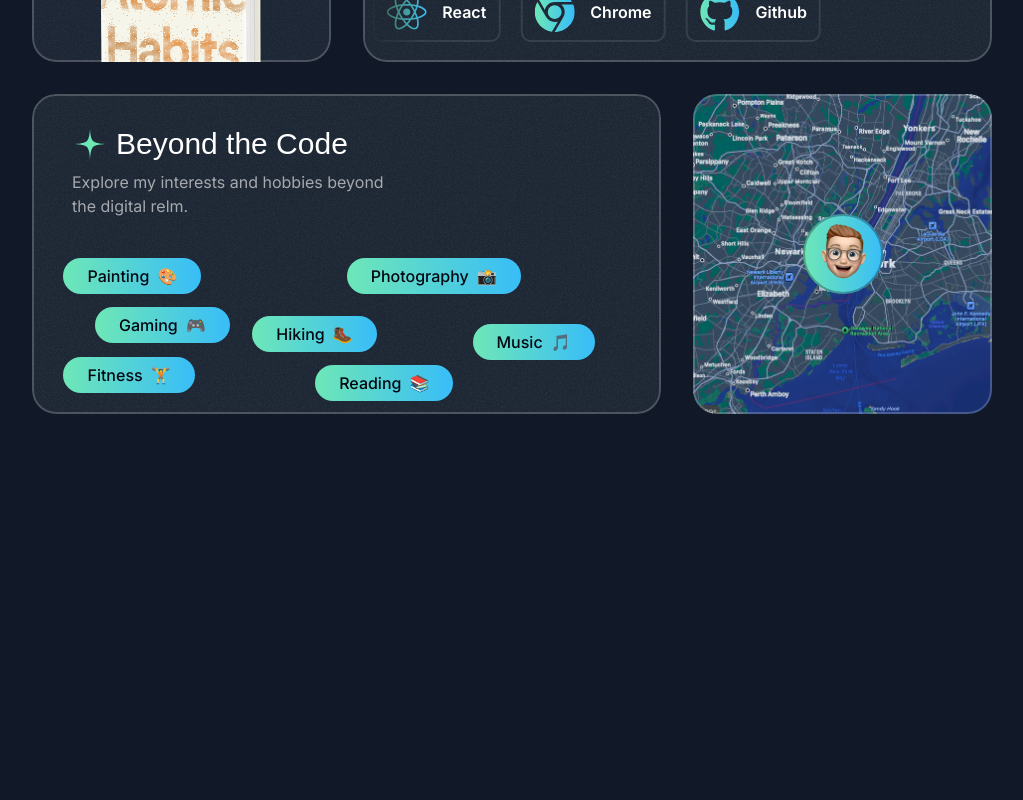
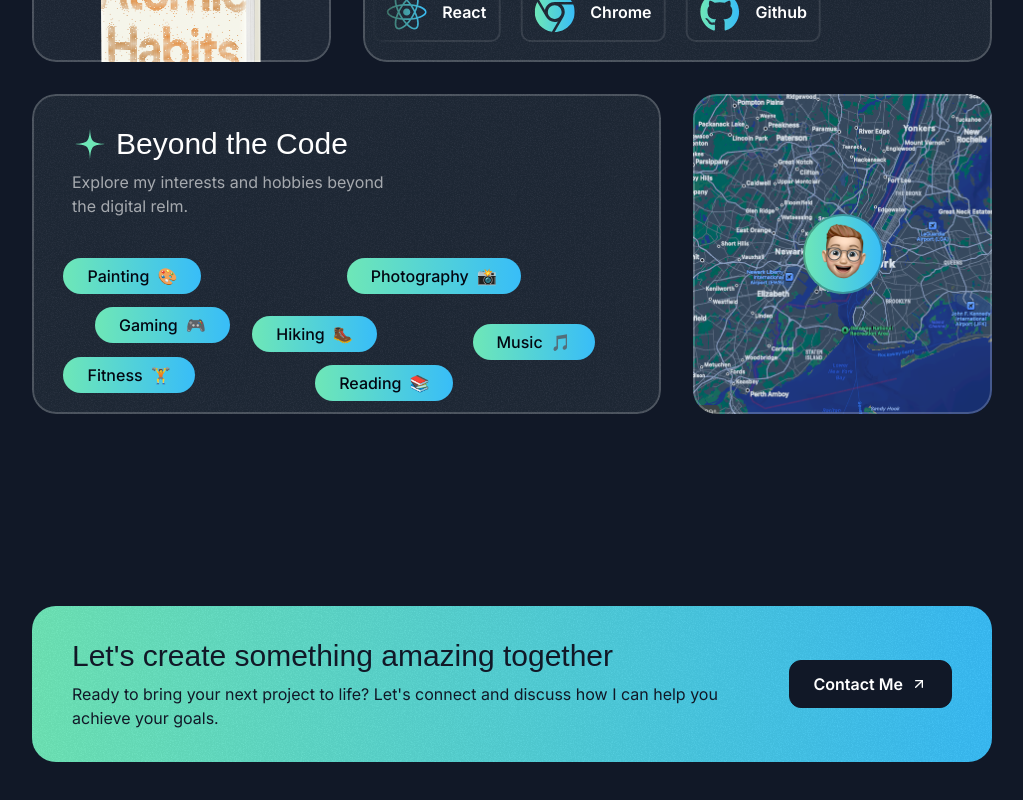
Before and after one commit to adivedpathak/Portfolio, a Next.js app: page / in a window 1280 px wide. Shown: the part 4605-5405 px from the top of the page, without its empty margins (128-1151 px from the left). Before the commit the page ends 5131 px from the top, so only its background shows below. Built offline with nearby package versions, Linux system fonts and the light colour scheme; a web font is replaced by a local one.

Commit message:
added contact section with styling and functionality

```diff
--- a/src/app/page.tsx
+++ b/src/app/page.tsx
@@ -4,7 +4,7 @@
 import { TapeSection } from "@/sections/Tape";
 import { TestimonialsSection } from "@/sections/Testimonials";
 import { AboutSection } from "@/sections/About";
-
+import { ContactSection } from "@/sections/Contact";
 export default function Home() {
   return (
     <div>
@@ -14,6 +14,7 @@
       <TapeSection />
       <TestimonialsSection />
       <AboutSection />
+      <ContactSection />
     </div>
   );
 }
--- a/src/sections/Contact.tsx
+++ b/src/sections/Contact.tsx
@@ -1,3 +1,26 @@
+import ArrowUpRightIcon from '@/assets/icons/arrow-up-right.svg';
+import GrainImage from '@/assets/images/grain.jpg';
+
 export const ContactSection = () => {
-  return <div>Contact Section</div>;
+  return <div className='py-16 pt-12 lg:py-24 lg:pt-20'>
+    <div className='container'>
+      <div className="bg-gradient-to-r from-emerald-300 to-sky-400 text-gray-900 py-8 px-10 rounded-3xl text-center md:text-left relative overflow-hidden z-0">
+        <div className="absolute inset-0 opacity-5 -z-10" style={{
+          backgroundImage: `url(${GrainImage.src})`
+        }}></div>
+        <div className='flex flex-col md:flex-row gap-8 md:gap-16 items-center'>
+          <div>
+            <h2 className='font-serif text-2xl md:text-3xl'>Let's create something amazing together</h2>
+            <p className='text-sm md:text-base mt-2'>Ready to bring your next project to life? Let's connect and discuss how I can help you achieve your goals.</p>
+          </div>
+          <div className=''>
+            <button className='text-white bg-gray-900 inline-flex items-center px-6 h-12 rounded-xl gap-2 w-max border border-gray-900'>
+              <span className='font-semibold'>Contact Me</span>
+              <ArrowUpRightIcon className="size-4"/>
+              </button>
+            </div>
+          </div>
+        </div>
+    </div>
+  </div>;
 };
```
